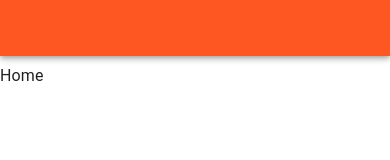
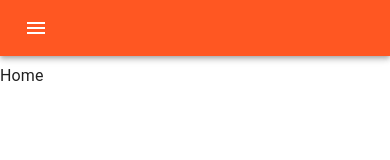
Before and after one commit to Ayush0001-knife/Power-Chat, a React (Vite) app in the folder Frontend/: page / in a window 390 px wide. Shown: the top 160 px of the page. Built offline with nearby package versions, Linux system fonts and the light colour scheme.

Commit message:
Home-Page-Responsivness

```diff
--- a/Frontend/src/components/layout/Header.jsx
+++ b/Frontend/src/components/layout/Header.jsx
@@ -1,8 +1,11 @@
 import { AppBar, Box, IconButton, Toolbar, Typography } from "@mui/material";
 import React from "react";
 import { orange } from "../../constants/color";
+import { Menu as MenuIcon } from "@mui/icons-material";
 
 const Header = () => {
+  const handleMobile = () => {};
+
   return (
     <Box sx={{ flexGrow: 1, height: "4rem" }}>
       <AppBar position="static" sx={{ bgcolor: orange }}>
@@ -15,10 +18,12 @@ const Header = () => {
           </Typography>
           <Box
             sx={{
-              display: { xs: "none", sm: "block" },
+              display: { xs: "block", sm: "none" },
             }}
           >
-            <IconButton></IconButton>
+            <IconButton color="inherit" onClick={handleMobile}>
+              <MenuIcon></MenuIcon>
+            </IconButton>
           </Box>
         </Toolbar>
       </AppBar>
```
